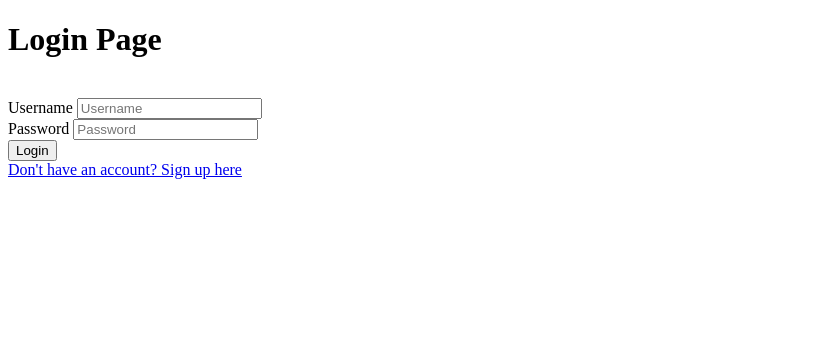
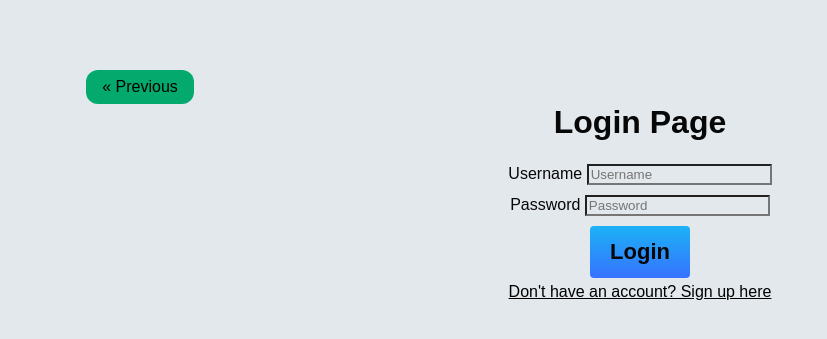
Before and after one commit to golfer69/TT2L-12-Mini-IT-Project-, a Flask app: page /login in a window 1280 px wide. Shown: the top 339 px of the page, without its empty margins (0-827 px from the left). Run offline with Flask 3, Linux system fonts and the light colour scheme.

Commit message:
css of all pages

```diff
--- /dev/null
+++ b/static/loginreg.css
@@ -0,0 +1,87 @@
+:root {
+  --almost-black: #080708;
+  --blue: #3772FF;
+  --blue-light: #1cb2f5;
+  --almost-blue: #212131;
+  --almost-white:#e3e8ed;
+  --almost-grey:#bcbfc3;
+}
+
+* {
+  margin: 0;
+  position: relative;
+  box-sizing: border-box;
+  background-color: var(--almost-white);
+  scroll-behavior: smooth;
+  font-family: Arial, Helvetica, sans-serif;
+  color: var(--almost-black);
+  text-decoration: none;
+}
+
+/* Center the entire app container */
+.app {
+  text-align: center;
+  margin: 0 auto;  /* Add margin for better centering */
+  top: 70px;
+}
+
+.app input {
+  margin: 5px auto;
+}
+
+.reglink {
+  text-decoration: underline;
+  color: black
+}
+
+.reglink:hover {
+  color: var(--blue-light);
+}
+input[type='file'] {
+  margin: 0 0 12px;
+  padding: 10px 10px;
+  border-radius: 4px;
+  font-size: 22px;
+  color: var(--almost-black);
+  background: var(--white);
+}
+
+input[type='submit'],
+button[type='button'] {
+  padding: 13px 20px;
+  font-size: 22px;
+  font-weight: bold;
+  color: var(--white);
+  border: none;
+  border-radius: 4px;
+  outline: none;
+  box-shadow: none;
+  cursor: pointer;
+  background: var(--blue);
+  background-image: linear-gradient(to bottom, var(--blue-light), var(--blue));
+  transition: box-shadow .2s ease;
+}
+
+input[type='submit']:hover,
+button[type='button']:hover {
+  box-shadow: inset 0 -25px 25px var(--blue-light);
+}
+
+
+
+.previous-btn {
+  background-color: #04AA6D;
+  color: black;
+  text-decoration: none;
+  display: inline-block;
+  padding: 8px 16px;
+  right: 500px;
+  bottom: 0px;
+  border-radius: 12px;
+}
+
+.previous-btn:hover {
+  background-color: #000000;
+  color: var(--almost-white);
+
+}
--- a/templates/login.html
+++ b/templates/login.html
@@ -1,6 +1,7 @@
 <!DOCTYPE html>
 <html lang="en">
 <head>
+    <link rel="stylesheet" type="text/css" href="{{url_for('static', filename='loginreg.css')}}">
     <title>Login Page</title>
     <style>
         .error {
@@ -9,6 +10,9 @@
     </style>
 </head>
 <body>
+    <div class="app">
+        <a href="{{ url_for('index') }}" class="previous-btn round"> &laquo; Previous </a>
+
         <h1>Login Page</h1><br>
         <form method="POST" action="">
             {{ form.hidden_tag() }}
@@ -31,6 +35,8 @@
         {% endif %}
         {% endwith %}
         <br>
-    <a href="{{ url_for('register') }}">Don't have an account? Sign up here</a>
+        <a class="reglink" href="{{ url_for('register') }}">Don't have an account? Sign up here</a>
+
+    </div>
 </body>
 </html>
```
Also changed, not shown: static/old.css (deleted, +0 -130 lines), templates/admin.html (+20 -3 lines), templates/dashboard.html (+18 -7 lines), templates/register.html (+9 -3 lines). Lines whose indentation alone changed are shown as unchanged.
